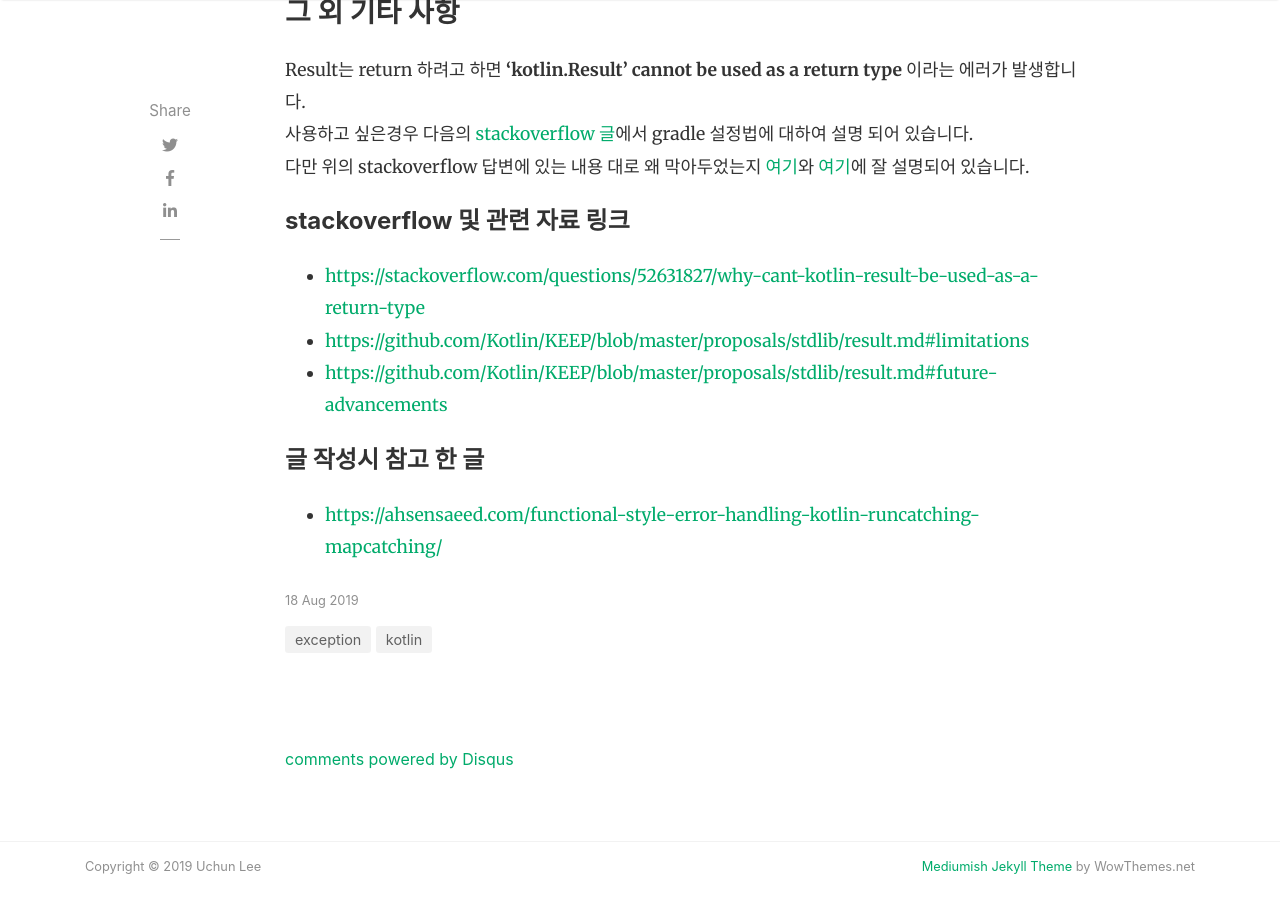
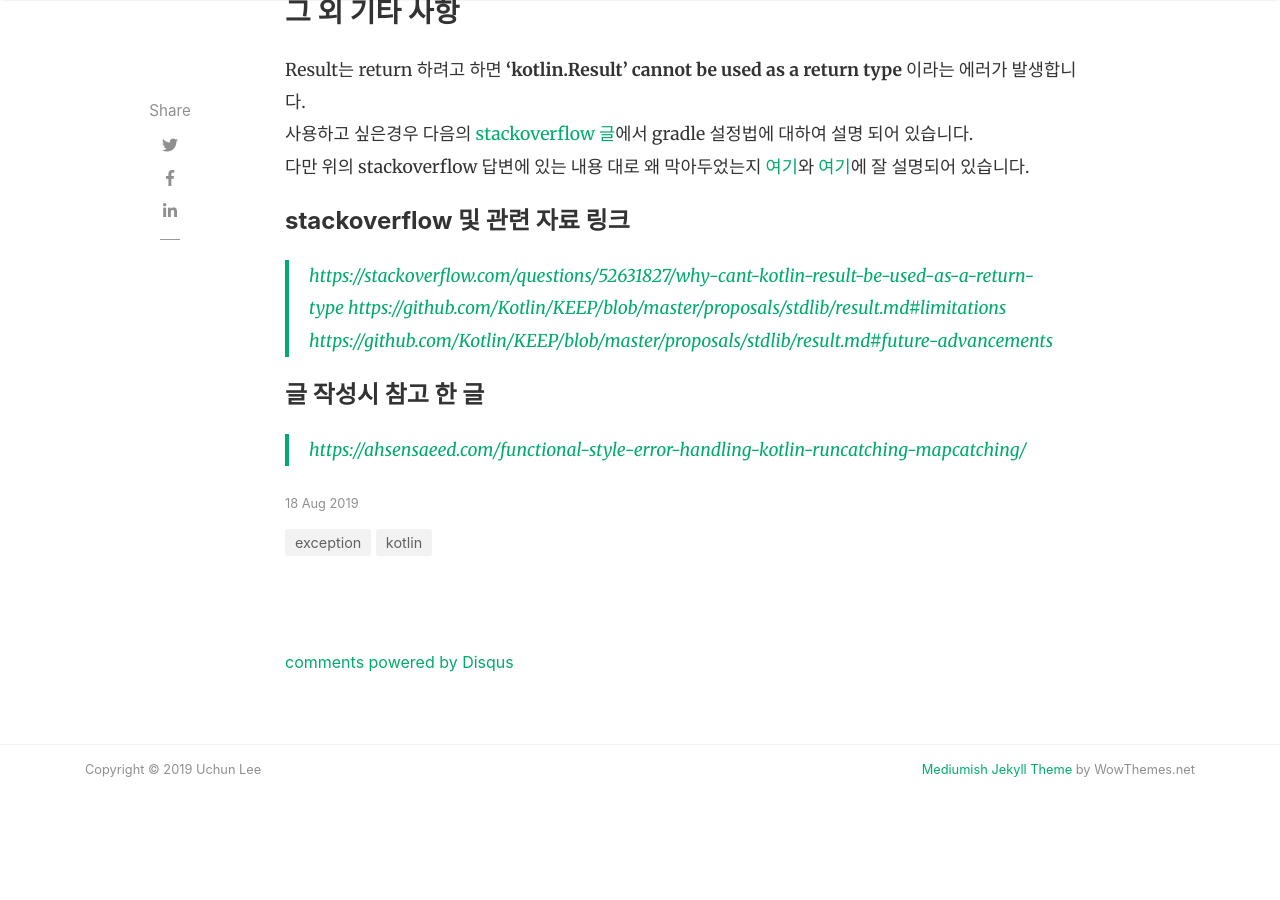
Before and after one commit to uchun-dev/uchun-dev-blog, a Jekyll site: the page built from _posts/2019-08-18-runCatching을 이용한 kotlin에서 예외 처리 방법.md, in a window 1280 px wide and 900 px high, scrolled down 5127 px. Built offline with Jekyll 4.4.1, drawn with Linux system fonts in a browser that asks for light colours; nearby versions of some CDN libraries; comment, search, counter and statistics services are not loaded; after the commit the page ends 5980 px from its top, so only the background shows below that.

Commit message:
modify link expression

```diff
--- a/_posts/2019-08-18-runCatching을 이용한 kotlin에서 예외 처리 방법.md
+++ b/_posts/2019-08-18-runCatching을 이용한 kotlin에서 예외 처리 방법.md
@@ -172,9 +172,9 @@
 다만 위의 stackoverflow 답변에 있는 내용 대로 왜 막아두었는지 [여기](https://github.com/Kotlin/KEEP/blob/master/proposals/stdlib/result.md#limitations)와 [여기](https://github.com/Kotlin/KEEP/blob/master/proposals/stdlib/result.md#future-advancements)에 잘 설명되어 있습니다.
 
 #### stackoverflow 및 관련 자료 링크
-- [https://stackoverflow.com/questions/52631827/why-cant-kotlin-result-be-used-as-a-return-type](https://stackoverflow.com/questions/52631827/why-cant-kotlin-result-be-used-as-a-return-type)
-- [https://github.com/Kotlin/KEEP/blob/master/proposals/stdlib/result.md#limitations](https://github.com/Kotlin/KEEP/blob/master/proposals/stdlib/result.md#limitations)
-- [https://github.com/Kotlin/KEEP/blob/master/proposals/stdlib/result.md#future-advancements](https://github.com/Kotlin/KEEP/blob/master/proposals/stdlib/result.md#future-advancements)
+>[https://stackoverflow.com/questions/52631827/why-cant-kotlin-result-be-used-as-a-return-type](https://stackoverflow.com/questions/52631827/why-cant-kotlin-result-be-used-as-a-return-type)
+>[https://github.com/Kotlin/KEEP/blob/master/proposals/stdlib/result.md#limitations](https://github.com/Kotlin/KEEP/blob/master/proposals/stdlib/result.md#limitations)
+>[https://github.com/Kotlin/KEEP/blob/master/proposals/stdlib/result.md#future-advancements](https://github.com/Kotlin/KEEP/blob/master/proposals/stdlib/result.md#future-advancements)
 
 #### 글 작성시 참고 한 글
-- [https://ahsensaeed.com/functional-style-error-handling-kotlin-runcatching-mapcatching/](https://ahsensaeed.com/functional-style-error-handling-kotlin-runcatching-mapcatching/)
+>[https://ahsensaeed.com/functional-style-error-handling-kotlin-runcatching-mapcatching/](https://ahsensaeed.com/functional-style-error-handling-kotlin-runcatching-mapcatching/)
```
